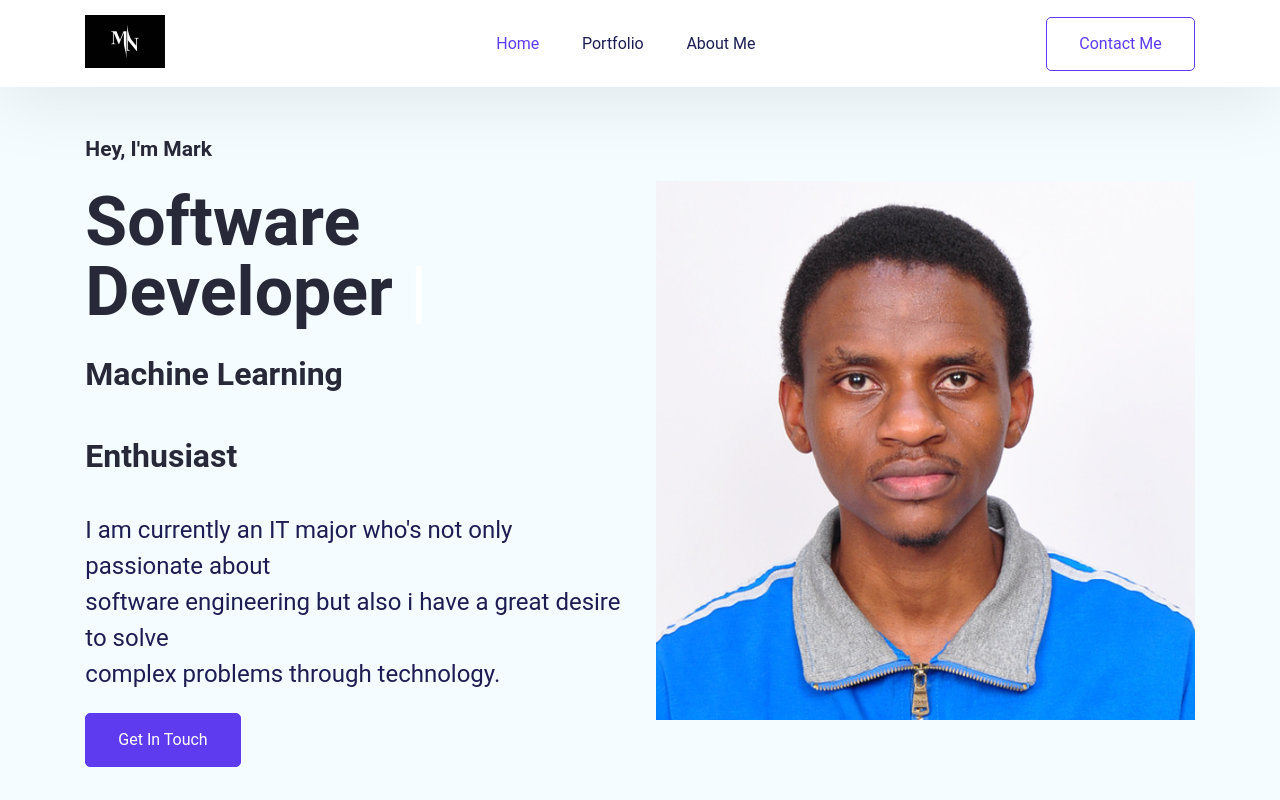
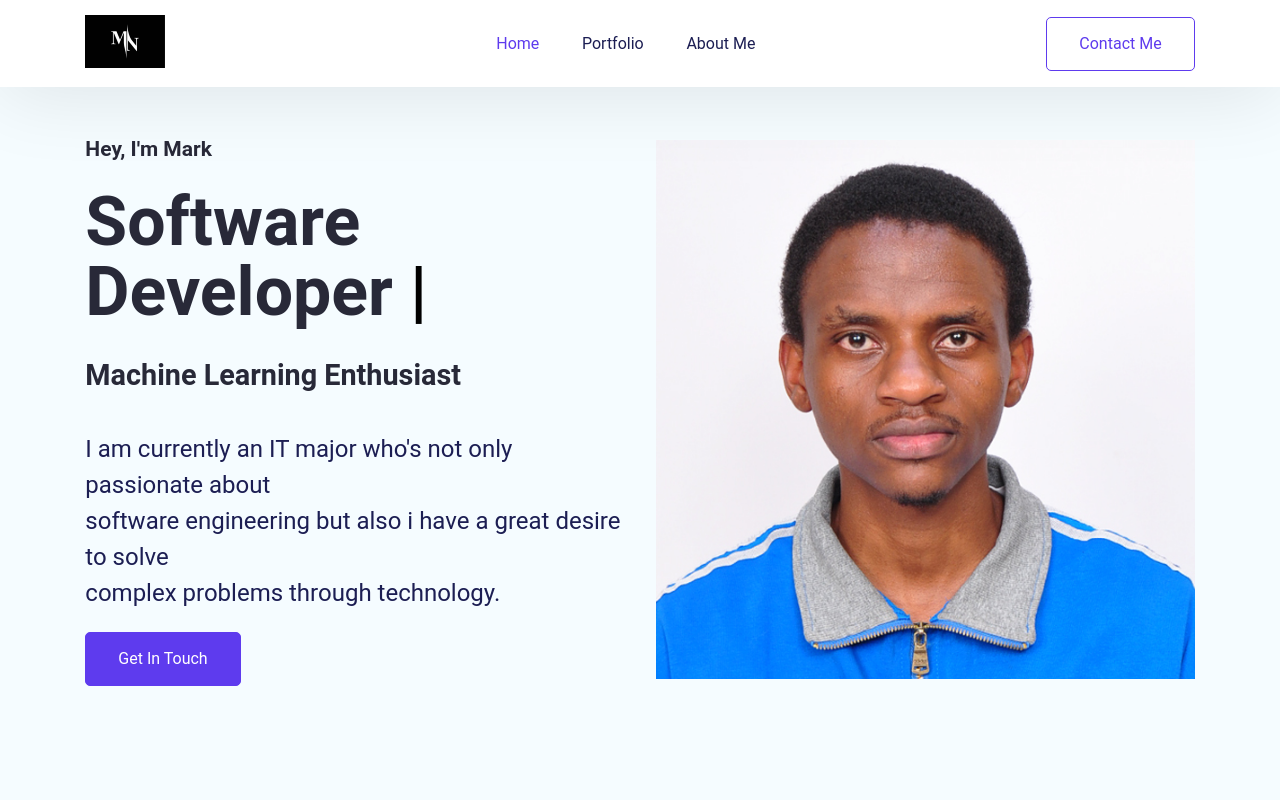
Before and after one commit to kmark-n/personal-portfolio-website, a React (Create React App) app: page / in a window 1280 px wide. Shown: the top 800 px of the page. Built offline with nearby package versions, Linux system fonts and the light colour scheme.

Commit message:
hero section updated

```diff
--- a/src/Pages/Home/HeroSection.jsx
+++ b/src/Pages/Home/HeroSection.jsx
@@ -5,15 +5,13 @@ export default function HeroSection() {
         <div className="hero--section--content">
           <p className="section--title">Hey, I'm Mark</p>
           <h1 className="hero--section--title">
-            <span className="hero--section-title--color" style={{ fontsize: '1.8rem'}}>
+            <span className="hero--section-title--color" style={{ fontsize: '2rem'}}>
               Software Developer
             </span>{" "}
-            <span style={{ color: '#fff' }}>|</span>
+            <span style={{ color: '#000' }}>|</span>
             <br />
-            <span style={{ fontSize: '2rem' }}>
-              Machine Learning
-              <br />
-              Enthusiast
+            <span style={{ fontSize: '1.8rem' }}>
+              Machine Learning Enthusiast
             </span>
           </h1>
           <p className="hero--section-description">
```
